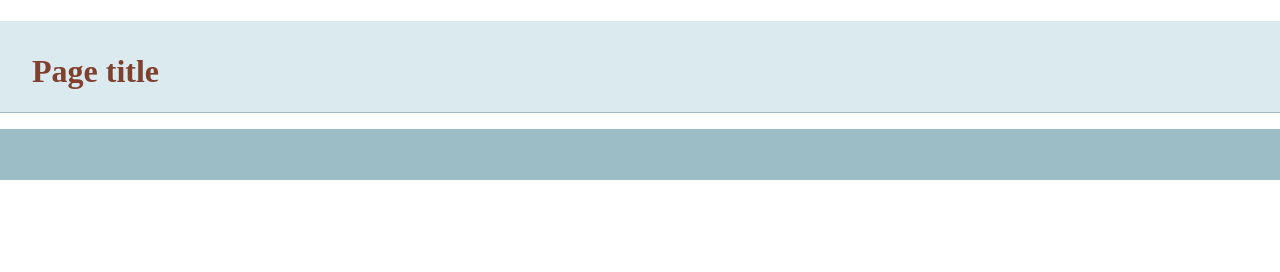
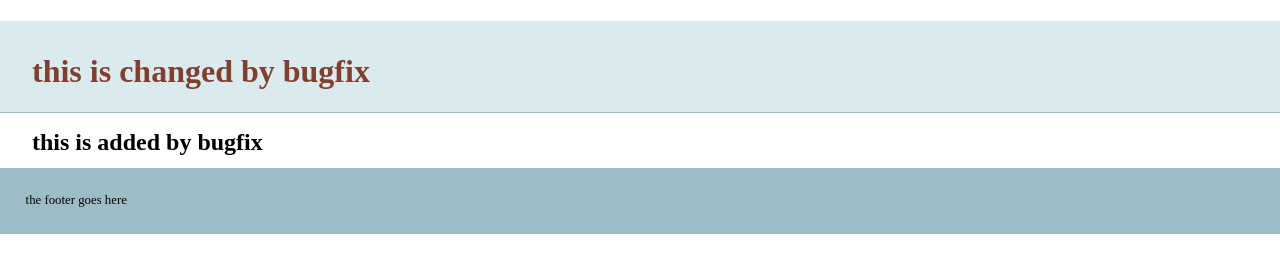
Before and after one commit to Manmohan93/Mohan-git, a plain HTML site: page index.html in a window 1280 px wide. Drawn offline with nearby package versions, Linux system fonts and the light colour scheme.

Commit message:
added more info to template

```diff
--- a/index.html
+++ b/index.html
@@ -14,13 +14,15 @@
     </head>
     <body>
     <header>
-	<h1>Page title</h1>
+	<h1>this is changed by bugfix</h1>
     </header>
     <nav id="pageNav">
     </nav>
     <main>
+	<h2>this is added by bugfix </h2>
     </main>
     <footer>
+	   the footer goes here
     </footer>
         <script>
 //use the modernizr load to load up external scripts. This will load the scripts asynchronously, but the order listed matters. Although it will load all scripts in parallel, it will execute them in the order listed
```
